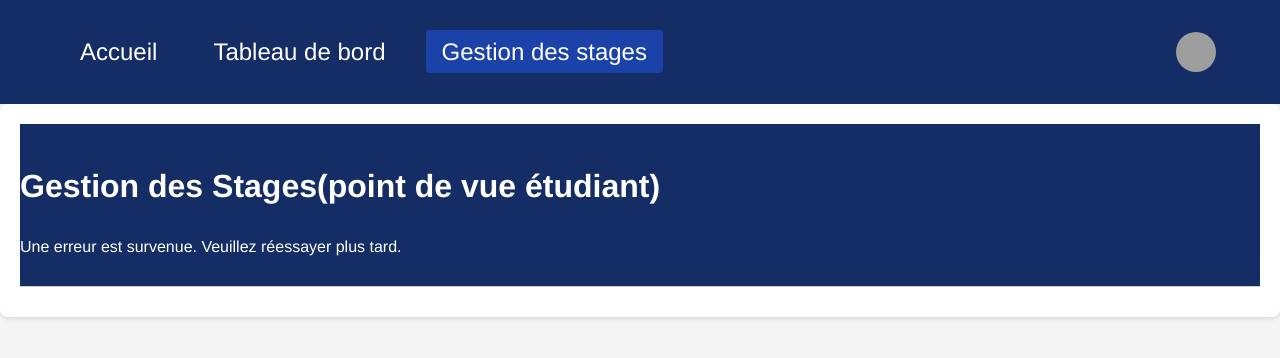
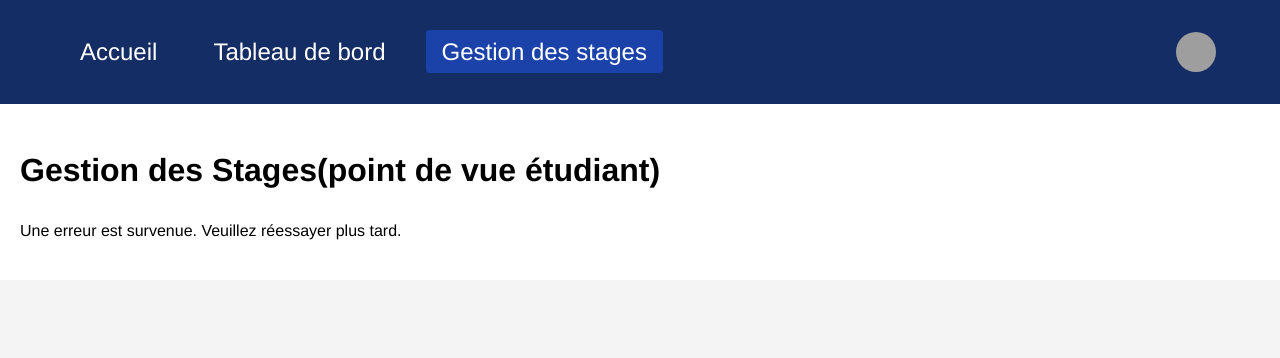
Before and after one commit to DevKosX/GestionDesStagesProject, a PHP site: page /views/gds/gds_etudiant.php in a window 1280 px wide. Shown: the top 358 px of the page. Run offline with PHP 8.4, Linux system fonts and the light colour scheme; the visitor is signed in with stand-in values (Sample User, id 1); grey boxes are pictures that could not be loaded.

Commit message:
reglage du css

```diff
--- /dev/null
+++ b/AppStage/public/css/gds_etudiant.css
@@ -0,0 +1,83 @@
+/* Style général */
+body {
+    font-family: Arial, sans-serif;
+    margin: 0;
+    padding: 0;
+
+}
+
+/* Conteneur principal */
+.dashboard-container {
+    display: flex;
+    min-height: 100vh;
+}
+
+/* Contenu principal */
+.main-content {
+    flex-grow: 1;
+    padding: 20px;
+    background-color: white;
+    box-sizing: border-box;
+}
+
+.header {
+    margin-bottom: 20px;
+}
+
+.header h1 {
+    color: #152d65;
+    font-size: 2em;
+    text-align: center;
+}
+
+/* Section informations */
+.stage-info {
+    background-color: #f8f8f8;
+    padding: 20px;
+    border-radius: 8px;
+    box-shadow: 0 2px 4px rgba(0, 0, 0, 0.1);
+}
+
+.stage-info h2 {
+    color: #152d65;
+    margin-bottom: 15px;
+    text-align: left;
+    font-size: 1.5em;
+}
+.stage-info h3 {
+    color: #152d65;
+    margin-bottom: 15px;
+    text-align: left;
+     font-size: 1.2em;
+}
+.stage-info ul{
+    list-style-type: none;
+    text-align: left;
+}
+
+.stage-info ul li{
+  margin-bottom: 5px;
+}
+
+
+.stage-table {
+    width: 100%;
+    border-collapse: collapse;
+}
+
+.stage-table th,
+.stage-table td {
+    text-align: left;
+    padding: 10px;
+    border-bottom: 1px solid #ddd;
+}
+
+.stage-table th {
+    background-color: #f0f0f0;
+    color: #333;
+}
+
+.stage-table td {
+    background-color: #fff;
+    color: #555;
+}
--- a/AppStage/views/gds/gds_etudiant.php
+++ b/AppStage/views/gds/gds_etudiant.php
@@ -15,23 +15,18 @@ if ($_SESSION['user_role'] !== 'etudiant') {
     <meta charset="UTF-8">
     <meta name="viewport" content="width=device-width, initial-scale=1.0">
     <title>Tableau de bord Étudiant</title>
-    <link rel="stylesheet" href="../../public/css/tdb_etudiant.css">
+       <link rel="stylesheet" href="../../public/css/gds_etudiant.css">
+       <link rel="stylesheet" href="../../public/css/accueil.css">
+
+
 </head>
-<body>
-<!DOCTYPE html>
-<html lang="fr">
-<head>
-    <meta charset="UTF-8">
-    <meta name="viewport" content="width=device-width, initial-scale=1.0">
-    <title>Plateforme de gestion des stages</title>
-    <link rel="stylesheet" href="../../public/css/accueil.css">
-</head>
+
 <body>
     <header>
         <div class="container">
             <nav>
                 <ul>
-                    <li><a href="../accueilConnect.php">Accueil</a></li>
+                     <li><a href="../accueilConnect.php">Accueil</a></li>
                     <li><a href="../tableaudebord.php">Tableau de bord</a></li>
                     <li><a href="../gestiondestages.php" class="active">Gestion des stages</a></li>
                 </ul>
@@ -49,7 +44,7 @@ if ($_SESSION['user_role'] !== 'etudiant') {
     </header>
         <!-- Contenu principal -->
         <main class="main-content">
-            <header class="header">
+
                  <h1>Gestion des Stages(point de vue étudiant)</h1>
                  <div id="content-area"></div>
              </header>
```
